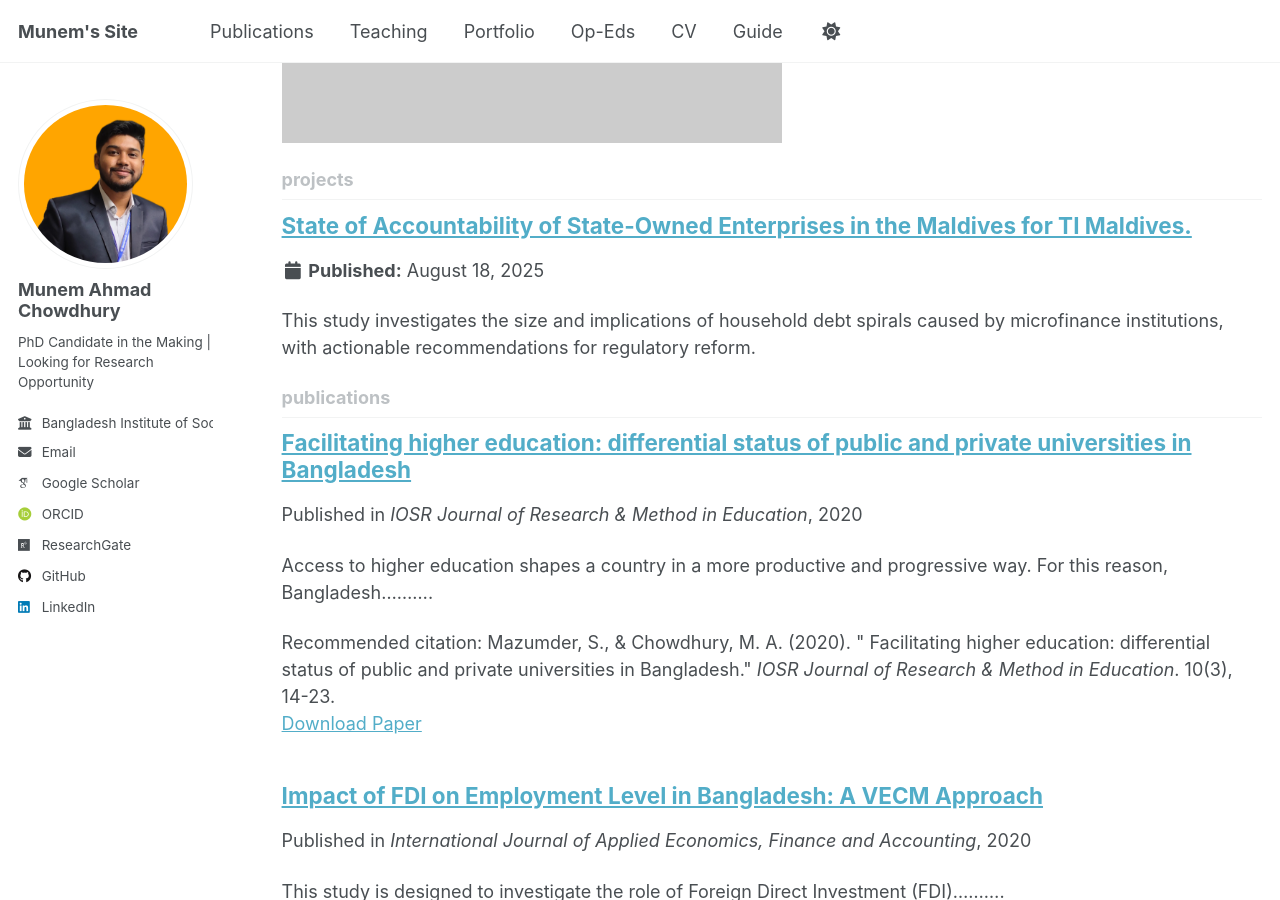
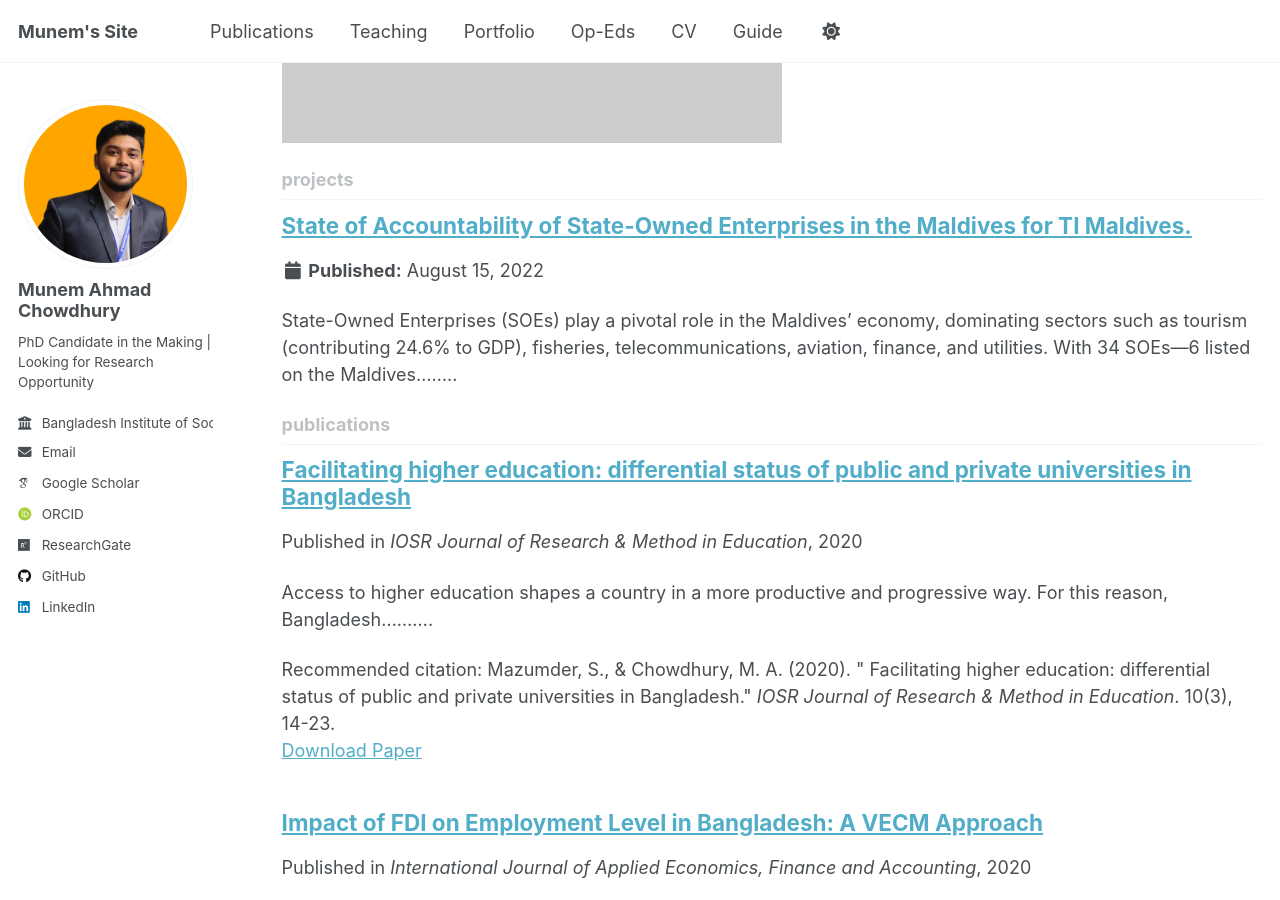
Before and after one commit to munemahmad/munemahmad.github.io, a Jekyll site: the page built from _pages/collection-archive.html, in a window 1280 px wide and 900 px high, scrolled down 1910 px. Built offline with Jekyll 4.4.1, drawn with Linux system fonts in a browser that asks for light colours; some web fonts are replaced; a script that is not in the unit is left out; part of the change alters nothing that is shown.

Commit message:
Update project1.md

```diff
--- a/_projects/project1.md
+++ b/_projects/project1.md
@@ -1,13 +1,28 @@
 ---
 title: "State of Accountability of State-Owned Enterprises in the Maldives for TI Maldives."
-duration: "May 2022 – August 2022"
+duration: "January 2022 – August 2022"
 client: "TI Maldives"
-sample_size: "30 State Owned Enterprises"
+sample_size: "30 State Owned Enterprises and 8 KIIs"
 role: "Research Assistant"
-excerpt: "This study investigates the size and implications of household debt spirals caused by microfinance institutions, with actionable recommendations for regulatory reform."
+excerpt: "State-Owned Enterprises (SOEs) play a pivotal role in the Maldives' economy, dominating sectors such as tourism (contributing 24.6% to GDP), fisheries, telecommunications, aviation, finance, and utilities. With 34 SOEs—6 listed on the Maldives........"
 permalink: /projects/project1
+date: 2022-08-15
 ---
 ## Executive Summary
 
-This project examined the extent of debt spirals among microfinance borrowers in Bangladesh.
-Key findings include... (your executive summary text here).
+**Background**
+State-Owned Enterprises (SOEs) play a pivotal role in the Maldives' economy, dominating sectors such as tourism (contributing 24.6% to GDP), fisheries, telecommunications, aviation, finance, and utilities. With 34 SOEs—6 listed on the Maldives Stock Exchange (government shares: 28–81.63%) and 28 non-listed (mostly 100% government-owned)—these entities generated over MVR 7.55 billion in revenue in Q4 2018. However, global and local challenges, including political interference, regulatory gaps, and corruption, undermine their performance. This study, conducted under the Strengthening Accountability Networks among Civil Society (SANCUS) project by Change Initiative and Transparency International Maldives, evaluates SOE governance from a civil society perspective, aligning with OECD principles for corporate governance.
+
+**Objectives**
+The primary objective is to assess SOE accountability against existing laws (e.g., Privatization and Corporatization Board Act, Right to Information Act, Companies Act). Specific aims include: (1) identifying levels of transparency, accountability, efficiency, effectiveness, and anti-corruption; (2) determining root causes of challenges; and (3) proposing reforms for improved governance.
+
+**Methodology**
+This qualitative study employed a mixed-method approach for data collection and analysis. Primary data were gathered through 8 Key Informant Interviews (KIIs) conducted virtually via Zoom in February 2022 (sample size: n=8), involving representatives from ministries (e.g., National Planning, Environment), regulatory bodies (e.g., PCB, Auditor General's Office, Information Commissioner's Office), development partners (UNDP), CSOs (e.g., Association for Democracy in the Maldives, Zero Waste Maldives), and SOEs (e.g., Road Development Corporation, Maldives Transport and Contracting Company). Semi-structured questionnaires tailored to each stakeholder were used. Secondary data included document analysis of laws, policies, audit reports, media articles, and websites.
+
+Governance was analyzed across nine dimensions (e.g., compliance, capacity, transparency) and 20 indicators using a traffic-light scoring system (green: full compliance=2; yellow: partial=1; red: none=0), aggregated into percentages and grades (e.g., good: >80%; worrisome: <40%). Scores were derived from qualitative responses and secondary sources, ensuring triangulation for validity. Ethical considerations included informant consent and anonymity.
+
+**Key Findings**
+SOEs exhibit systemic governance deficits, with scores predominantly worrisome (e.g., transparency: 25%; accountability: low due to politicized boards). Root causes include absent comprehensive SOE legislation, PCB's limited oversight (e.g., non-mandatory governance code), cultural secrecy (RTI non-compliance by most SOEs), and corruption in procurement/recruitment (870 cases at ACC, 2017–2022). Financial mismanagement is evident (MVR 7.6 billion capital injections 2017–2021, yet widespread losses; AGO flagged MVR 30 billion issues, 56% SOE-related). Oversight bodies (PCB, ACC, AGO) score unsatisfactory, with minimal fund recovery (0.07% of MVR 2 billion claims). Participation is negligible, eroding public trust (CPI 2021: score 40, rank 85/180). Global parallels (e.g., political capture) are amplified by island-specific constraints.
+
+**Conclusions and Recommendations**
+Findings underscore the need for reforms to balance profitability and social responsibility. Recommendations include enacting SOE-specific laws, mandating RTI compliance, depoliticizing boards, digitalizing processes, and empowering CSOs for monitoring. Future research could employ larger quantitative samples for generalizability. Implementing these could enhance SOE integrity, aligning with sustainable development goals.
```
